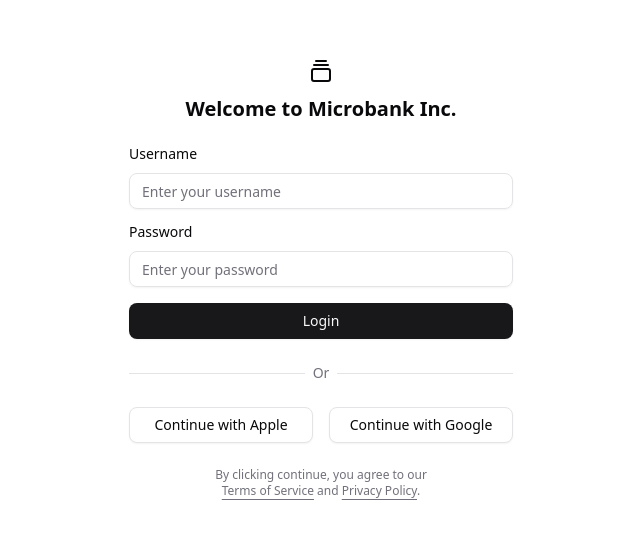
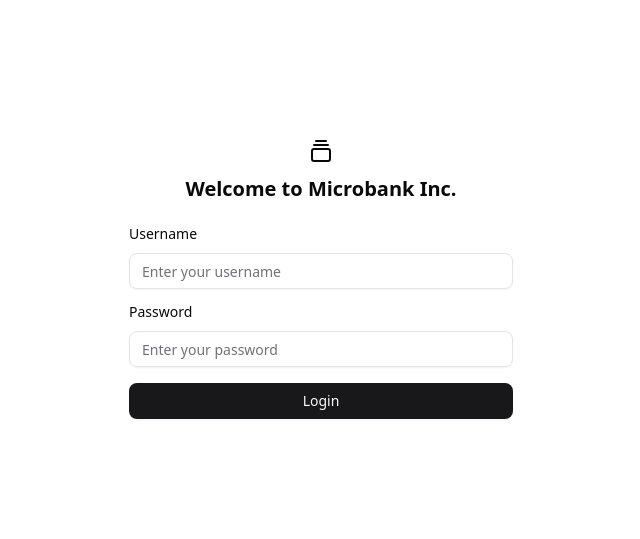
Before and after one commit to Pawieee/microbank, a React (Vite) app in the folder frontend/: page / in a window 1280 px wide. Shown: the part 123-662 px from the top of the page, without its empty margins (319-959 px from the left). Built offline with nearby package versions, Linux system fonts and the light colour scheme.

Commit message:
chore: remove unused buttons

```diff
--- a/frontend/src/components/login-form.tsx
+++ b/frontend/src/components/login-form.tsx
@@ -61,29 +61,13 @@ export function LoginForm({ className, onLogin, ...props }: LoginFormProps) {
             </Button>
           </div>
 
-          <div className="after:border-border relative text-center text-sm after:absolute after:inset-0 after:top-1/2 after:z-0 after:flex after:items-center after:border-t">
-            <span className="bg-background text-muted-foreground relative z-10 px-2">
-              Or
-            </span>
-          </div>
 
-          <div className="grid gap-4 sm:grid-cols-2">
-            <Button variant="outline" type="button" className="w-full">
-              {/* Apple SVG */}
-              Continue with Apple
-            </Button>
-            <Button variant="outline" type="button" className="w-full">
-              {/* Google SVG */}
-              Continue with Google
-            </Button>
-          </div>
+
+
         </div>
       </form>
 
-      <div className="text-muted-foreground *:[a]:hover:text-primary text-center text-xs text-balance *:[a]:underline *:[a]:underline-offset-4">
-        By clicking continue, you agree to our <a href="#">Terms of Service</a>{" "}
-        and <a href="#">Privacy Policy</a>.
-      </div>
+
     </div>
   );
 }
```
